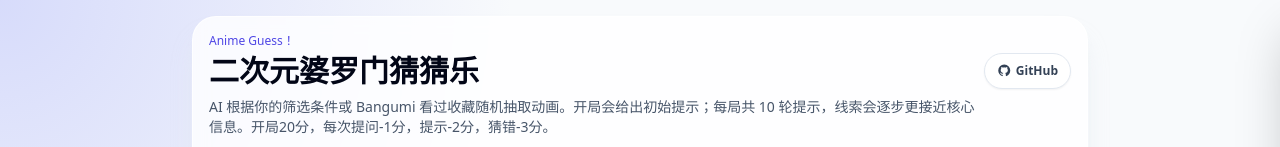
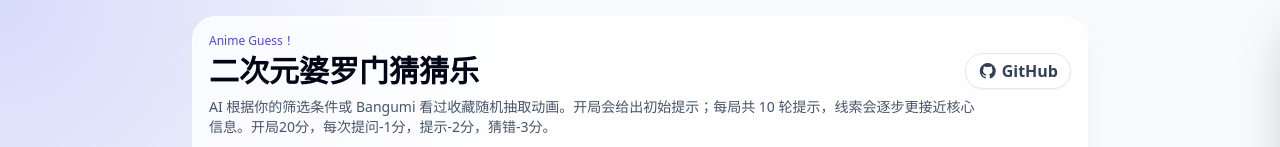
Before and after one commit to nepsyn/anime-guess-ai, a Nuxt app: page / in a window 1280 px wide. Shown: the top 147 px of the page. Built offline with nearby package versions, Linux system fonts and the light colour scheme.

Commit message:
Refactor GitHub link class in app.vue
Removed unnecessary 'text-xs' class from GitHub link.

```diff
--- a/app/app.vue
+++ b/app/app.vue
@@ -423,7 +423,7 @@ async function submitGuess(item = selected.value) {
               target="_blank"
               rel="noopener noreferrer"
               aria-label="在 GitHub 查看项目"
-              class="inline-flex h-9 w-9 shrink-0 items-center justify-center gap-1 rounded-full border border-slate-200 bg-white px-0 text-xs font-semibold text-slate-700 shadow-sm hover:border-indigo-200 hover:bg-indigo-50 sm:w-auto sm:px-3"
+              class="inline-flex h-9 w-9 shrink-0 items-center justify-center gap-1 rounded-full border border-slate-200 bg-white px-0 font-semibold text-slate-700 shadow-sm hover:border-indigo-200 hover:bg-indigo-50 sm:w-auto sm:px-3"
             >
               <i class="fa-brands fa-github"></i><span class="sr-only sm:not-sr-only">GitHub</span>
             </a>
```
